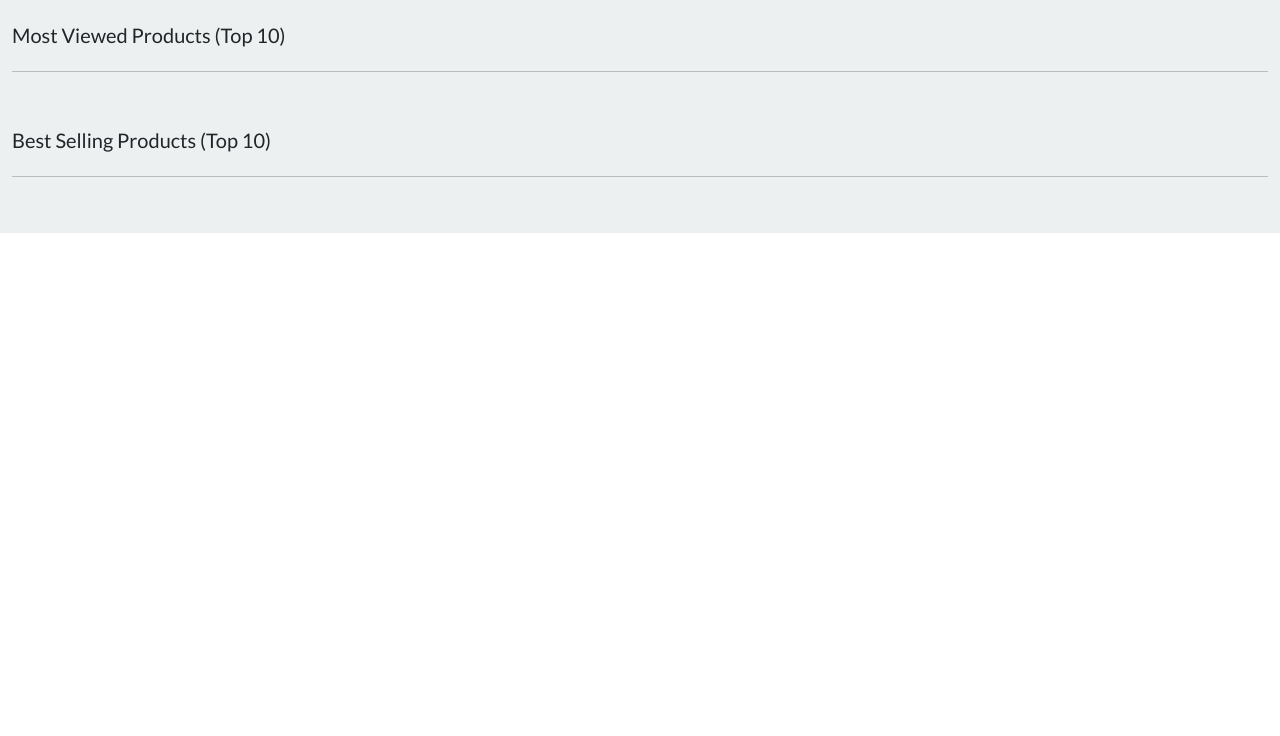
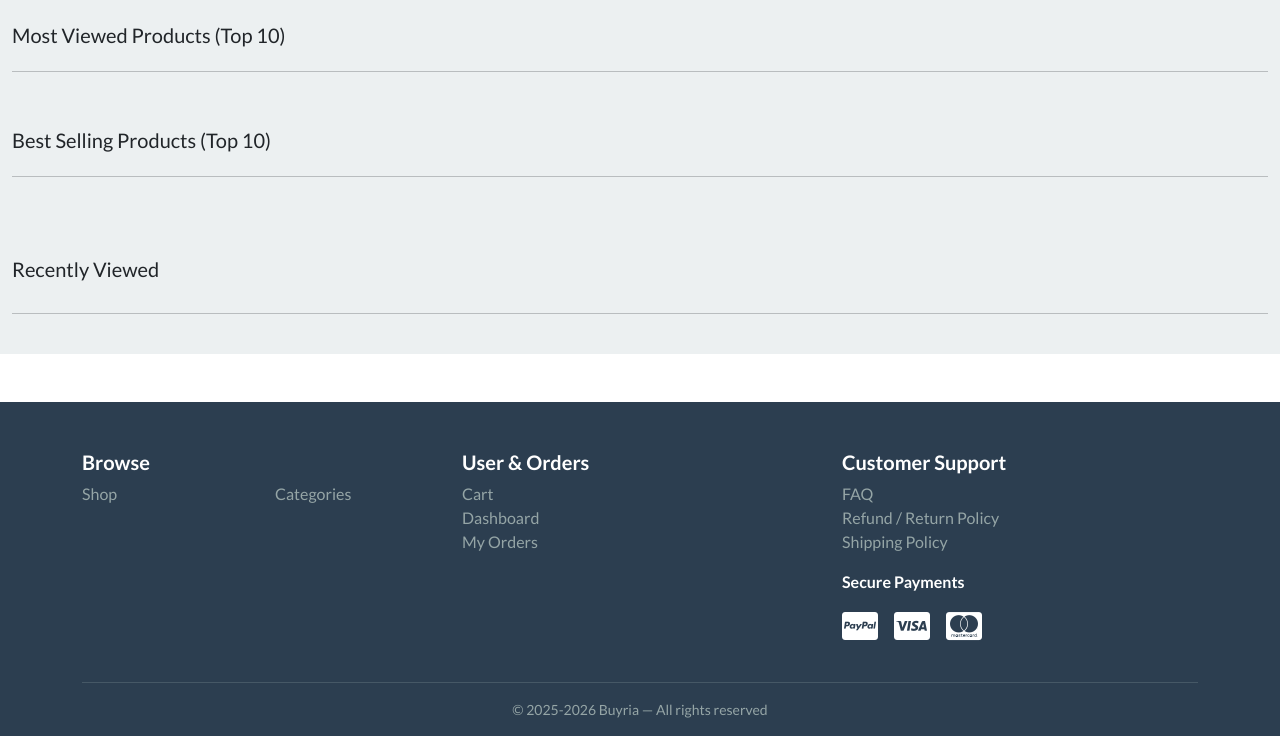
Before and after one commit to a02839164/ecommerce-django, a Django app: page / in a window 1280 px wide. Shown: the part 175-911 px from the top of the page. Before the commit the page ends 408 px from the top, so only its background shows below. Run offline with Django 5.2, Linux system fonts and the light colour scheme; data that the repository does not hold is empty; parts of the project's set-up code (start-up, migrations or seed data) failed here and were passed over; some libraries are stand-ins or nearby versions.

Commit message:
feat(ui): add website footer with navigation and support links

```diff
--- a/static/css/styles.css
+++ b/static/css/styles.css
@@ -70,3 +70,9 @@
   background-color: white; /* hover 時背景變白 */
   color: #1d1e1ed7;          /* icon 變主色 */
 }
+
+
+.footer-category-2col {
+    column-count: 2;
+    column-gap: 30px;
+}
--- a/store/templates/store/base.html
+++ b/store/templates/store/base.html
@@ -173,6 +173,63 @@
         {% block content %}
         {% endblock %}
     </body>
+    <footer class="bg-primary text-white mt-5 pt-5 pb-3">
+        <div class="container">
+            <div class="row">
+
+            <!-- Navigation / Functional Links -->
+            <div class="col-md-4 mb-4">
+                <h5 class="fw-bold">Browse</h5>
+                <ul class="list-unstyled footer-category-2col">
+                    <li><a href="{% url 'store' %}" class="text-secondary text-decoration-none">Shop</a></li>
+                    <li><a href="#" class="text-secondary text-decoration-none">Categories</a></li>
+
+                    {% for c in all_categories %}
+                        <li>
+                            <a href="{{ c.get_absolute_url }}" class="text-secondary text-decoration-none">
+                                {{ c.name|capfirst }}
+                            </a>
+                        </li>
+                    {% endfor %}
+                </ul>
+            </div>
+
+            <!-- User / Orders / Important Pages -->
+            <div class="col-md-4 mb-4">
+                <h5 class="fw-bold">User & Orders</h5>
+                <ul class="list-unstyled">
+                <li><a href="{% url 'cart-summary' %}" class="text-secondary text-decoration-none">Cart</a></li>
+                <li><a href="{% url 'dashboard' %}" class="text-secondary text-decoration-none">Dashboard</a></li>
+                <li><a href="{% url 'track-orders' %}" class="text-secondary text-decoration-none">My Orders</a></li>
+                </ul>
+            </div>
+
+            <!-- Support / Trust -->
+            <div class="col-md-4 mb-4">
+                <h5 class="fw-bold">Customer Support</h5>
+                <ul class="list-unstyled">
+                <li><a href="#" class="text-secondary text-decoration-none">FAQ</a></li>
+                <li><a href="#" class="text-secondary text-decoration-none">Refund / Return Policy</a></li>
+                <li><a href="#" class="text-secondary text-decoration-none">Shipping Policy</a></li>
+                </ul>
+
+                <p class="fw-bold">Secure Payments</p>
+                <div class="d-flex align-items-center">
+                    <i class="fa-brands fa-cc-paypal fa-2x me-3"></i>
+                    <i class="fa-brands fa-cc-visa fa-2x me-3"></i>
+                    <i class="fa-brands fa-cc-mastercard fa-2x"></i>
+                </div>
+            </div>
+
+            </div>
+
+            <hr class="border-secondary">
+
+            <div class="text-center text-secondary small">
+            © 2025-2026 Buyria — All rights reserved
+            </div>
+        </div>
+        </footer>
     <script src="{% static 'js/app.js' %}"></script>
     <script src="https://challenges.cloudflare.com/turnstile/v0/api.js" async defer></script>
 </html>
--- a/store/templates/store/store.html
+++ b/store/templates/store/store.html
@@ -64,11 +64,12 @@
             {% endfor %}
           </div>
 
-          {% if recent_views.exists %}
+
           <br>
           <br>
           <div class="pb-3 h5"> Recently Viewed </div>
           <hr>
+          {% if recent_views.exists %}
           <br>
           <div class="row row-cols-2 row-cols-sm-5 row-cols-xl-10-custom g-2">
             {% for product in recent_views %}
--- a/store/views.py
+++ b/store/views.py
@@ -10,7 +10,7 @@ def store(request):
 
     all_product = Product.objects.filter(is_fake=False)
     most_viewed_products = get_most_viewed_products(days=7, limit=10)
-    best_selling_products = get_best_selling_products(days=30, limit=10)
+    best_selling_products = get_best_selling_products(days=90, limit=10)
     recent_views = get_recent_products(request, limit=10)
 
     context = {
```
